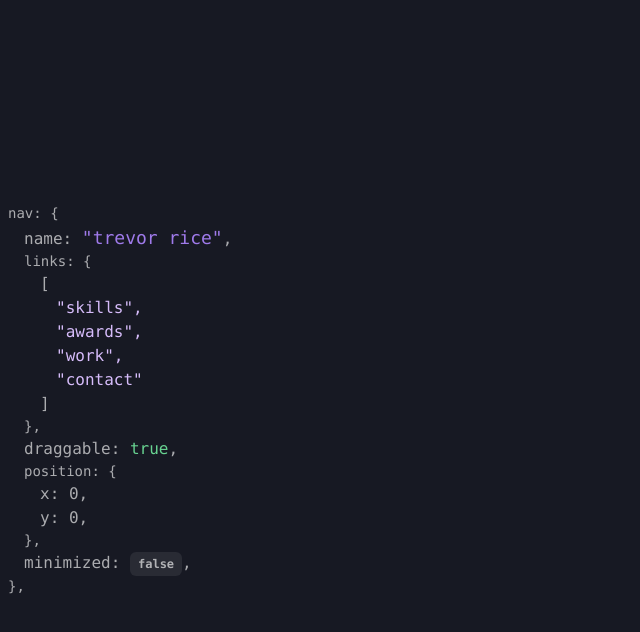
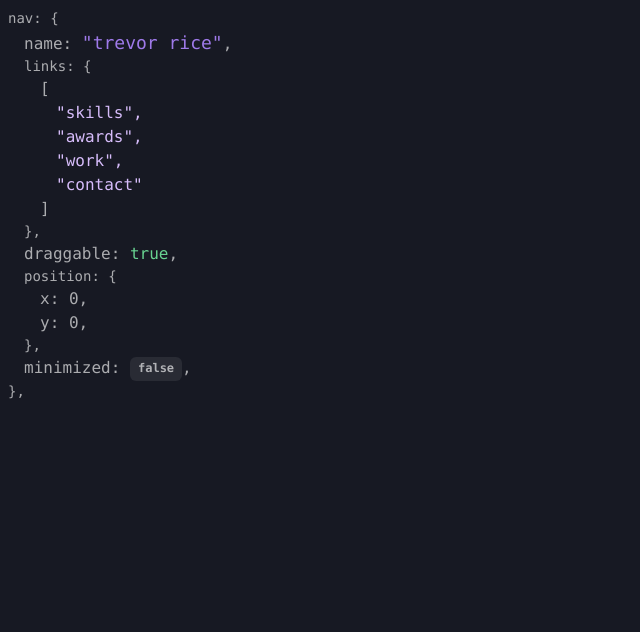
Before and after one commit to trev-dev0/trevrr.dev, a Next.js app in the folder src/: page / in a window 1280 px wide. Shown: the top 632 px of the page, without its empty margins (0-640 px from the left). Built offline with nearby package versions, Linux system fonts and the light colour scheme.

Commit message:
navbar starts in top left now

```diff
--- a/src/components/Layout.tsx
+++ b/src/components/Layout.tsx
@@ -21,11 +21,11 @@ const Layout = ({ children }) => {
 //     })
 //   })
   return (
-    <Flex direction="row" w="100%" h="100%" bg="gray.900" overflow="hidden" >
+    <Flex direction="column" w="100%" h="100%" bg="gray.900" overflow="hidden">
         <Head>
             <title>trevrr.dev</title>
         </Head>
-      <Box  z-index="50" top={position} left={position} gridColumn={{base: "1/19", sm: "1/19", md: "1/19", lg: "1/5", xl: "1/4"}} gridRow={{base: "1/5", sm: "1/4", md: "1/4", lg: "1/13"}} bg="gray.900" zIndex="50">
+      <Box  z-index="50"  bg="gray.900">
         <Navbar resetPosition={resetPosition} />
       </Box>
       <Box gridColumn="9/13" zIndex="0">
--- a/src/components/Navbar.tsx
+++ b/src/components/Navbar.tsx
@@ -75,7 +75,6 @@ const Navbar = (props: PropTypes) => {
       // @ts-ignore
       direction={linkDirection}
       h="100%"
-      justifyContent="center"
       p={2}
       style = {{
         WebkitUserSelect: "none",
```
